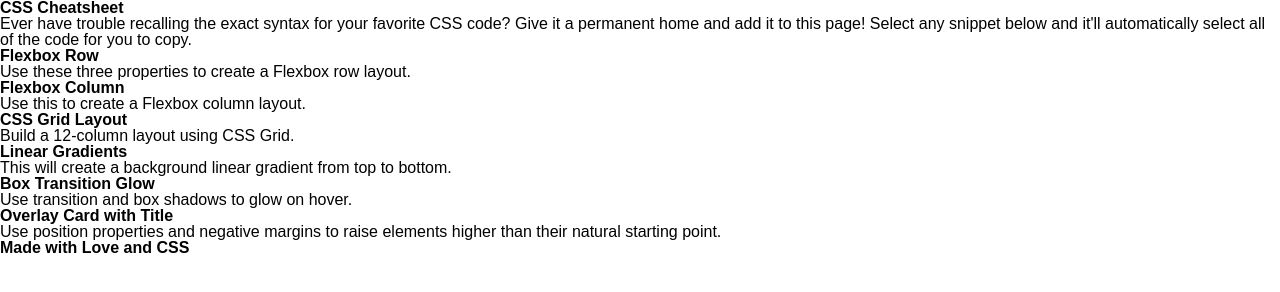
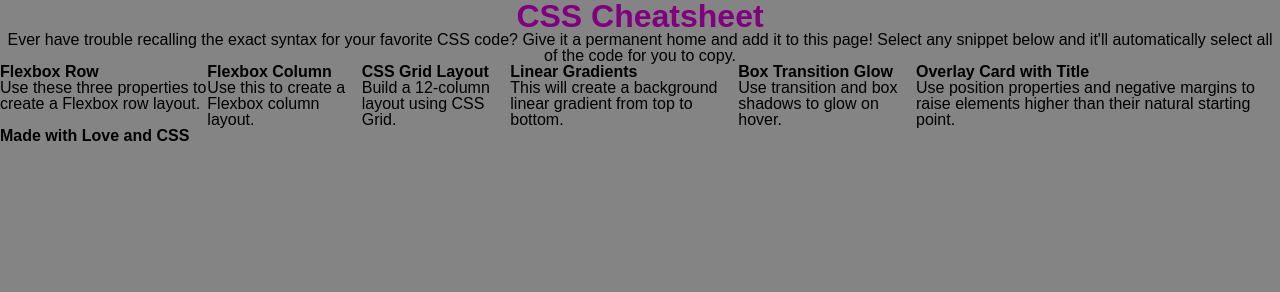
Before and after one commit to PeterKim89/CSS-Cheat-Sheet, a plain HTML site: page index.html in a window 1280 px wide. Drawn offline with Linux system fonts and the light colour scheme.

Commit message:
create CSS variables and initial header properties

```diff
--- a/assets/style.css
+++ b/assets/style.css
@@ -0,0 +1,26 @@
+:root {
+--header-color: purple;
+--background: rgba(16, 16, 16, 0.513);
+}
+
+html {
+    background-color: var(--background)
+}
+header {
+
+    text-align: center;
+
+}
+header h1 {
+    font-size: 2rem;
+    flex-wrap: wrap;
+    color: var(--header-color);
+
+}
+header p {
+
+}
+
+main {
+    display: flex;
+}
```
Also changed, not shown: index.html (+1 -4 lines).
